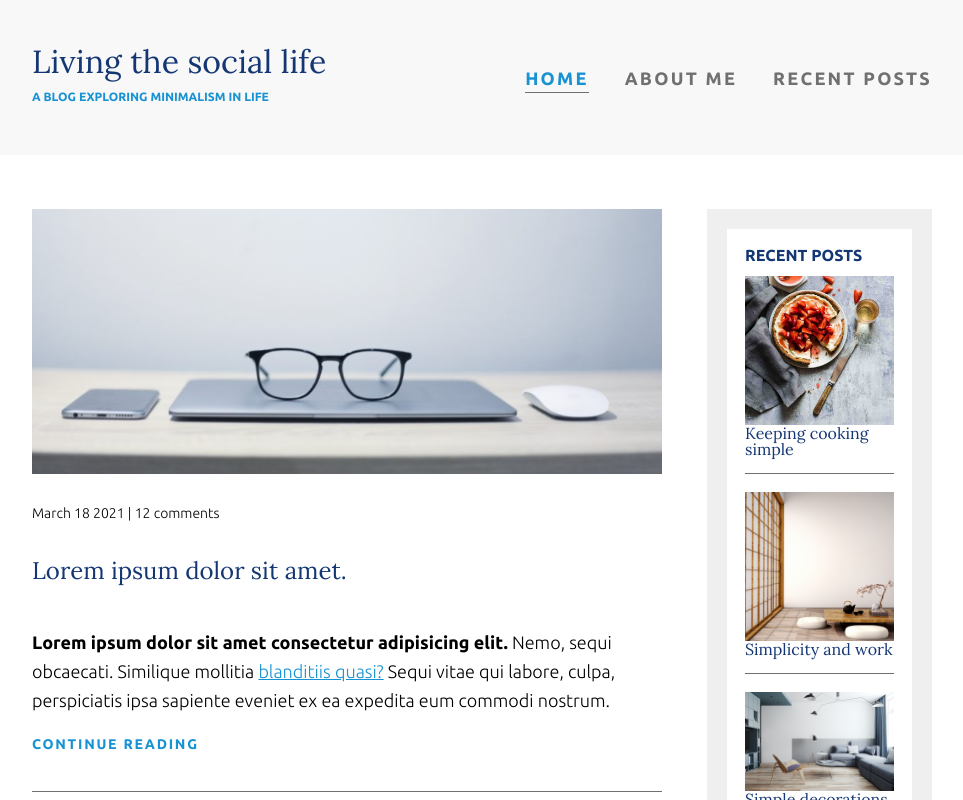
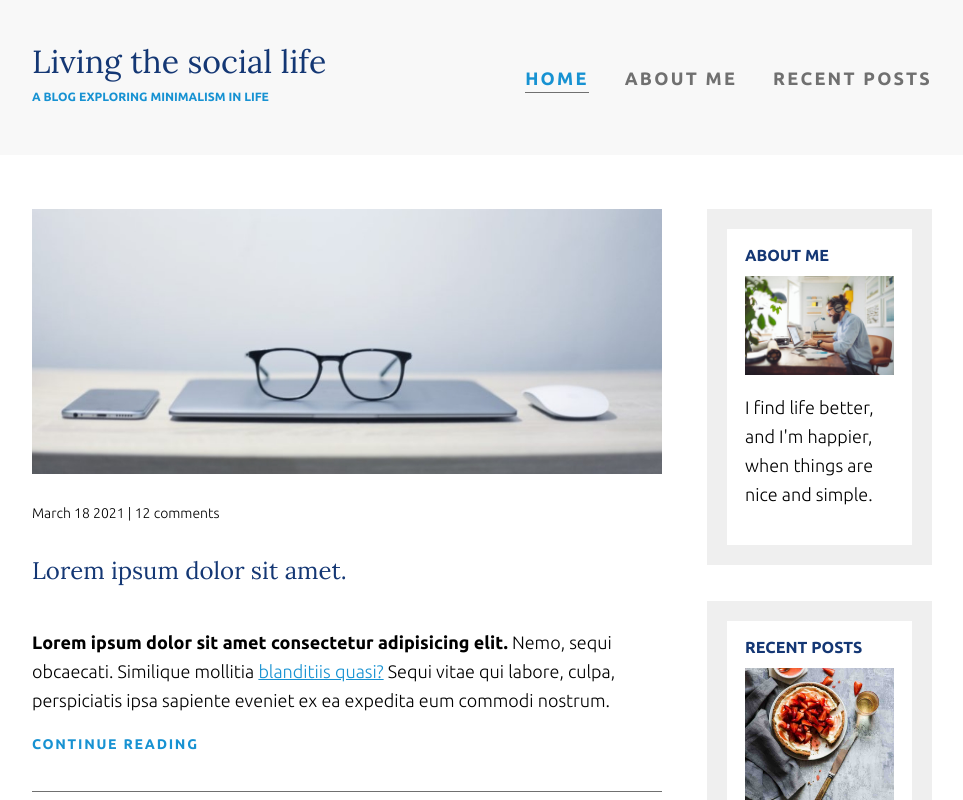
Before and after one commit to BadAllOff/minimalist_life_blog_react, a React (Create React App) app: page /#/ in a window 1280 px wide. Shown: the top 800 px of the page, without its empty margins (158-1121 px from the left). Built offline with nearby package versions, Linux system fonts and the light colour scheme.

Commit message:
Add: about me widget

```diff
--- /dev/null
+++ b/src/components/aboutMeWidget/index.js
@@ -0,0 +1,14 @@
+import React from "react";
+import { Image, Body } from "./styles/aboutMe";
+
+export default function AboutMe({ children }) {
+  return <>{children}</>;
+}
+
+AboutMe.Image = function AboutMeImage({children, ...restProps}) {
+    return <Image {...restProps} />
+}
+
+AboutMe.Body = function AboutMeBody({children, ...restProps}) {
+    return <Body {...restProps}>{children}</Body>
+}
--- /dev/null
+++ b/src/components/aboutMeWidget/styles/aboutMe.js
@@ -0,0 +1,4 @@
+import styled from 'styled-components'
+
+export const Image = styled.img`order: -1;`
+export const Body = styled.p``
--- /dev/null
+++ b/src/fixtures/about_me.json
@@ -0,0 +1,5 @@
+[{
+    "image":"/images/about-me.jpg",
+    "alt": "Jhon Doe",
+    "body": "I find life better, and I'm happier, when things are nice and simple."
+}]
--- a/src/pages/home.js
+++ b/src/pages/home.js
@@ -3,10 +3,13 @@ import { HeaderContainer } from "../containers/header";
 import { FeaturedArticleContainer } from "../containers/featuredArticle";
 import { SidebarWidgetContainer } from "../containers/sidebarWidget";
 import RecentPostWidget from "../components/recentPostWidget";
+import AboutMeWidget from "../components/aboutMeWidget";
 import FeaturedArticleData from "../fixtures/featured_article.json";
 import RecentPostWidgetData from "../fixtures/recent_posts_widget.json";
+import AboutMeData from "../fixtures/about_me.json";
 
 export default function Home() {
+  console.log(AboutMeData)
   return (
     <>
       <HeaderContainer />
@@ -15,7 +18,14 @@ export default function Home() {
           <FeaturedArticleContainer article={FeaturedArticleData[0]} />
         </main>
         <aside className="sidebar">
-          <SidebarWidgetContainer title="RECENT POSTS">
+          <SidebarWidgetContainer title="about me">
+            <AboutMeWidget.Image
+              src={process.env.PUBLIC_URL + AboutMeData[0].image}
+              alt={AboutMeData[0].alt}
+            />
+            <AboutMeWidget.Body>{AboutMeData[0].body}</AboutMeWidget.Body>
+          </SidebarWidgetContainer>
+          <SidebarWidgetContainer title="recent posts">
             {RecentPostWidgetData.map((post) => {
               return (
                 <RecentPostWidget>
```
